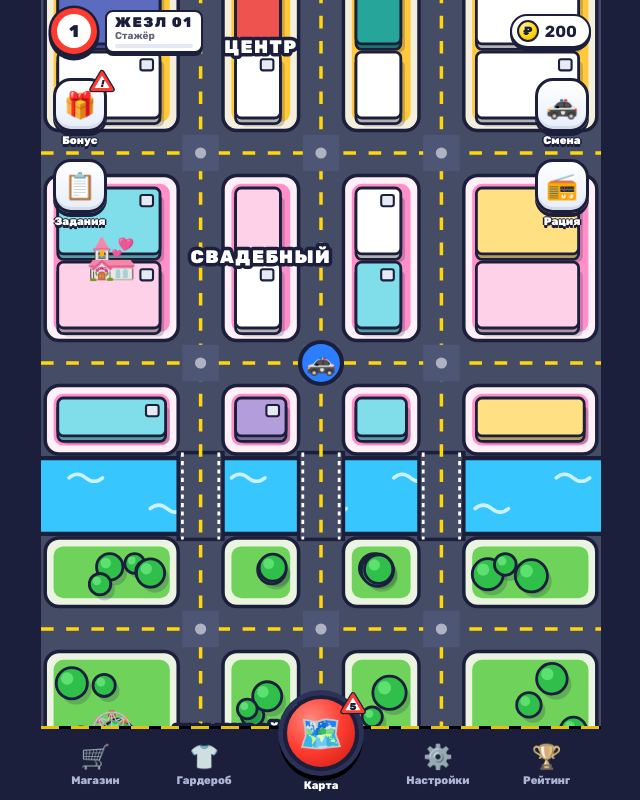
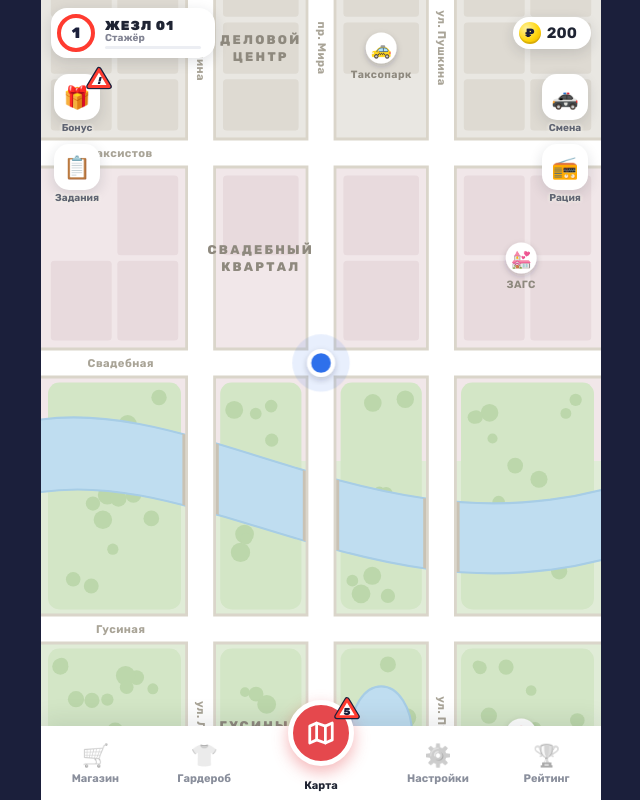
Before and after one commit to ochizzz/STOP-, a plain HTML site: page index.html in a window 1280 px wide. Shown: the whole page, without its empty margins (319-959 px from the left). Drawn offline with Linux system fonts and the light colour scheme.

Commit message:
Map: minimalist navigator style, calmer overlays and light bottom nav
- One muted palette: light land, white roads with soft casing, curved river,
  subtle district tints, low-contrast building footprints, parks and fields
- Gray street and district labels, small white POI pins
- Accent kept only for mission warning signs; dark reward pills; pulsing 'you are here' dot
- Profile, coins and side buttons as white cards with soft shadows
- Light bottom navigation with a clean map icon in the round center button

Co-Authored-By: Claude Opus 5.5 <noreply@anthropic.com>
Claude-Session: https://claude.ai/code/session_01X1T92s774tHR3iCbuJppVp

```diff
--- a/css/style.css
+++ b/css/style.css
@@ -271,3 +271,37 @@ input.sw:checked::after{transform:translateX(24px)}
 .toast{position:absolute;left:50%;top:calc(var(--safe-t) + 70px);transform:translate(-50%,-20px);opacity:0;z-index:40;background:var(--ink);color:#fff;
   font-weight:900;padding:10px 16px;border-radius:14px;border:3px solid #000;transition:.15s;pointer-events:none;white-space:nowrap;font-size:15px}
 .toast.on{opacity:1;transform:translate(-50%,0)}
+
+/* ---------- карта: спокойный «навигаторский» слой ---------- */
+#scrMap{background:#EEEBE4}
+#scrMap .mk .bob{animation:bob2 2.2s ease-in-out infinite}
+@keyframes bob2{50%{transform:translateY(-3px)}}
+#city .pulse{animation:pulse2 2s ease-out infinite;transform-box:fill-box;transform-origin:center}
+@keyframes pulse2{0%{transform:scale(.6);opacity:.35}100%{transform:scale(1.6);opacity:0}}
+#scrMap .topbar .profile{background:#fff;border-radius:16px;padding:6px 12px 6px 6px;box-shadow:0 4px 14px rgba(31,36,51,.14)}
+#scrMap .speed{width:38px;height:38px;border-width:4px;box-shadow:none;font-size:15px}
+#scrMap .plate{border:0;box-shadow:none;padding:0 2px;background:none}
+#scrMap .plate b{font-size:13px;letter-spacing:1px;color:#1F2433}
+#scrMap .plate small{opacity:.55}
+#scrMap .plate .xp{width:96px;height:3px;background:#ECEEF3}
+#scrMap .coins{border:0;box-shadow:0 4px 14px rgba(31,36,51,.14);padding:5px 14px 5px 6px;font-size:15px;color:#1F2433}
+#scrMap .coins .coin{border-width:0;box-shadow:inset 0 -2px 0 rgba(0,0,0,.12)}
+#scrMap .side{gap:10px;top:calc(var(--safe-t) + 74px)}
+#scrMap .sbtn{width:52px}
+#scrMap .sbtn .ic{width:46px;height:46px;border-radius:15px;border:0;background:#fff;box-shadow:0 4px 14px rgba(31,36,51,.14);font-size:22px}
+#scrMap .sbtn:active .ic{transform:scale(.94);box-shadow:0 2px 8px rgba(31,36,51,.14)}
+#scrMap .sbtn .lb{font-size:10px;font-weight:700;color:#5F6472;text-shadow:0 0 3px #EEEBE4,0 0 3px #EEEBE4,0 0 3px #EEEBE4}
+#scrMap .badge{top:-7px;right:-5px;width:22px;height:20px}
+
+/* ---------- нижняя навигация: светлая и спокойная ---------- */
+#nav{background:#fff;border-top:0;box-shadow:0 -6px 24px rgba(31,36,51,.10)}
+#nav::before{display:none}
+#nav button{color:#8A8F9C;font-weight:700}
+#nav button .ic{filter:grayscale(1);opacity:.55;font-size:22px}
+#nav button.on{color:#1F2433}
+#nav button.on .ic{filter:none;opacity:1;transform:translateY(-1px) scale(1.08)}
+#nav .mapBtn .ring{top:-26px;width:66px;height:66px;border:5px solid #fff;background:#E5484D;box-shadow:0 6px 16px rgba(229,72,77,.4)}
+#nav .mapBtn.on .ring{background:#E5484D}
+#nav .mapBtn:not(.on) .ring{background:#1F2433;box-shadow:0 6px 16px rgba(31,36,51,.3)}
+#nav .mapBtn .mapIc{display:block}
+.wcount{top:-30px;right:calc(50% - 40px)}
--- a/index.html
+++ b/index.html
@@ -93,7 +93,7 @@
   <nav id="nav">
     <button data-scr="scrShop"><span class="ic">🛒</span><span>Магазин</span></button>
     <button data-scr="scrWardrobe"><span class="ic">👕</span><span>Гардероб</span></button>
-    <button data-scr="scrMap" class="mapBtn on"><span class="ring"><span class="ic">🗺️</span></span><span>Карта</span><i class="wcount" id="mCount"></i></button>
+    <button data-scr="scrMap" class="mapBtn on"><span class="ring"><svg class="mapIc" viewBox="0 0 24 24" width="30" height="30" fill="none" stroke="#fff" stroke-width="2.2" stroke-linecap="round" stroke-linejoin="round"><path d="M3 6.5l5.5-2.5 7 2.5 5.5-2.5v13.5l-5.5 2.5-7-2.5-5.5 2.5z"/><path d="M8.5 4v13.5M15.5 6.5V20"/></svg></span><span>Карта</span><i class="wcount" id="mCount"></i></button>
     <button data-scr="scrSettings"><span class="ic">⚙️</span><span>Настройки</span></button>
     <button data-scr="scrRating"><span class="ic">🏆</span><span>Рейтинг</span></button>
   </nav>
--- a/js/app.js
+++ b/js/app.js
@@ -95,80 +95,73 @@
      КАРТА ГОРОДА
      ===================================================== */
   function seeded(seed) { let s = seed; return () => (s = s * 16807 % 2147483647, (s - 1) / 2147483646); }
-  const BANDS = (() => {
-    const { rows, river, road } = CITY, hr = road / 2;
-    return [
-      [0, rows[0] - hr, 'taxi'], [rows[0] + hr, rows[1] - hr, 'taxi'], [rows[1] + hr, rows[2] - hr, 'wedding'],
-      [rows[2] + hr, river[0], 'wedding'], [river[1], rows[3] - hr, 'goose'], [rows[3] + hr, rows[4] - hr, 'goose'],
-      [rows[4] + hr, rows[5] - hr, 'cow'], [rows[5] + hr, CITY.h, 'cow'],
-    ];
-  })();
+  /* Спокойная «навигаторская» карта: одна палитра, акцент — только знаки заданий */
+  const MAPC = {
+    land: '#EEEBE4', road: '#FFFFFF', casing: '#DAD5CA', water: '#BFDDF0', waterEdge: '#A7CDE6',
+    text: '#8E897E', textSoft: '#A9A497',
+    tint: { taxi: '#E9E7E2', wedding: '#F1E7E9', goose: '#E0ECD7', cow: '#EEE8D7' },
+    foot: { taxi: '#DEDAD2', wedding: '#E8DADD' },
+  };
+  const RIVER_D = 'M-10,452 C110,428 240,548 410,498 L410,548 C240,598 110,478 -10,504 Z';
+  function districtAt(y) { const r = CITY.rows; return y < r[1] ? 'taxi' : y < 476 ? 'wedding' : y < r[4] ? 'goose' : 'cow'; }
   function buildCity() {
-    const { w, h, cols, rows, river, road } = CITY, hr = road / 2;
+    const { w, h, cols, rows } = CITY, RW = 18, hr = RW / 2;
     const rand = seeded(20261126);
+    let s = `<defs>
+      <clipPath id="riverClip"><path d="${RIVER_D}"/></clipPath>
+      <filter id="soft" x="-40%" y="-40%" width="180%" height="180%"><feDropShadow dx="0" dy="2" stdDeviation="2.2" flood-color="#1F2433" flood-opacity=".22"/></filter>
+    </defs>`;
+    s += `<rect width="${w}" height="${h}" fill="${MAPC.land}"/>`;
+    // мягкие подложки районов (границы проходят по дорогам)
+    s += `<rect x="0" y="0" width="${w}" height="${rows[1]}" fill="${MAPC.tint.taxi}"/>`;
+    s += `<rect x="0" y="${rows[1]}" width="${w}" height="${480 - rows[1]}" fill="${MAPC.tint.wedding}"/>`;
+    s += `<rect x="0" y="480" width="${w}" height="${rows[4] - 480}" fill="${MAPC.tint.goose}"/>`;
+    s += `<rect x="0" y="${rows[4]}" width="${w}" height="${h - rows[4]}" fill="${MAPC.tint.cow}"/>`;
+    // кварталы
     const xs = [[0, cols[0] - hr], [cols[0] + hr, cols[1] - hr], [cols[1] + hr, cols[2] - hr], [cols[2] + hr, w]];
-    let s = `<defs>
-      <pattern id="field" width="12" height="12" patternUnits="userSpaceOnUse" patternTransform="rotate(35)"><rect width="12" height="12" fill="#9BD85B"/><rect width="6" height="12" fill="#C9E86B"/></pattern>
-    </defs>`;
-    s += `<rect width="${w}" height="${h}" fill="#454C66"/>`;
-    const landmarks = { taxi: '🚕', wedding: '💒', goose: '🎡', cow: '🐄' };
-    const usedLm = {};
-    for (const [y0, y1, th] of BANDS) {
-      const T = THEMES[th];
-      for (const [x0, x1] of xs) {
-        const bx = x0 + 3, by = y0 + 3, bw = x1 - x0 - 6, bh = y1 - y0 - 6;
-        if (bw < 20 || bh < 20) continue;
-        s += `<rect x="${bx}" y="${by}" width="${bw}" height="${bh}" rx="10" fill="${T.walk}" stroke="${INK}" stroke-width="2.5"/>`;
-        const gx = bx + 6, gy = by + 6, gw = bw - 12, gh = bh - 12;
-        if (th === 'cow' && rand() < .55) {
-          s += `<rect x="${gx}" y="${gy}" width="${gw}" height="${gh}" rx="7" fill="url(#field)"/>`;
-        } else s += `<rect x="${gx}" y="${gy}" width="${gw}" height="${gh}" rx="7" fill="${T.ground}"/>`;
-        // содержимое
-        if (th === 'goose' || (th === 'cow' && rand() < .4)) {
-          const n = 2 + rndSeed(rand, 4);
-          if (th === 'goose' && gw > 70 && gh > 40 && rand() < .5) s += `<ellipse cx="${gx + gw / 2}" cy="${gy + gh / 2}" rx="${gw / 4}" ry="${gh / 4}" fill="#38C6FF" stroke="${INK}" stroke-width="2.5"/>`;
-          for (let i = 0; i < n; i++) {
-            const tx = gx + 10 + rand() * (gw - 20), ty = gy + 10 + rand() * (gh - 20), tr = 7 + rand() * 5;
-            s += `<circle cx="${tx + 3}" cy="${ty + 4}" r="${tr}" fill="rgba(27,31,59,.2)"/><circle cx="${tx}" cy="${ty}" r="${tr}" fill="#2FBF4A" stroke="${INK}" stroke-width="2"/><circle cx="${tx - tr * .3}" cy="${ty - tr * .3}" r="${tr * .4}" fill="#5CE06F"/>`;
-          }
-        } else if (th !== 'cow' || rand() < .5) {
-          // крыши
-          const parts = gw > gh ? Math.max(1, Math.round(gw / 60)) : Math.max(1, Math.round(gh / 60));
-          for (let i = 0; i < parts; i++) {
-            let rx, ry, rw, rh;
-            if (gw > gh) { rw = gw / parts - 6; rh = gh - 10; rx = gx + 3 + i * gw / parts; ry = gy + 3; }
-            else { rw = gw - 10; rh = gh / parts - 6; rx = gx + 3; ry = gy + 3 + i * gh / parts; }
-            if (rw < 14 || rh < 14) continue;
-            const c = T.roofs[rndSeed(rand, T.roofs.length)];
-            s += `<rect x="${rx + 3}" y="${ry + 6}" width="${rw}" height="${rh}" rx="4" fill="rgba(27,31,59,.22)"/>`;
-            s += `<rect x="${rx}" y="${ry + 4}" width="${rw}" height="${rh}" rx="4" fill="${shade(c, -.3)}" stroke="${INK}" stroke-width="2"/>`;
-            s += `<rect x="${rx}" y="${ry}" width="${rw}" height="${rh}" rx="4" fill="${c}" stroke="${INK}" stroke-width="2"/>`;
-            if (rw > 24 && rh > 24 && rand() < .6) s += `<rect x="${rx + rw - 14}" y="${ry + 5}" width="9" height="8" rx="1.5" fill="#E6EAF2" stroke="${INK}" stroke-width="1.5"/>`;
-          }
-        } else {
-          // амбар
-          const bwid = Math.min(gw - 14, 50), bhei = Math.min(gh - 14, 34), ax = gx + (gw - bwid) / 2, ay = gy + (gh - bhei) / 2;
-          s += `<rect x="${ax}" y="${ay + 4}" width="${bwid}" height="${bhei}" rx="3" fill="#A32A12" stroke="${INK}" stroke-width="2"/><rect x="${ax}" y="${ay}" width="${bwid}" height="${bhei}" rx="3" fill="#D84315" stroke="${INK}" stroke-width="2"/><line x1="${ax}" y1="${ay + bhei / 2}" x2="${ax + bwid}" y2="${ay + bhei / 2}" stroke="#fff" stroke-width="2"/>`;
+    const ys = [[0, rows[0] - hr]]; for (let i = 0; i < rows.length - 1; i++) ys.push([rows[i] + hr, rows[i + 1] - hr]); ys.push([rows[rows.length - 1] + hr, h]);
+    for (const [y0, y1] of ys) for (const [x0, x1] of xs) {
+      const d = districtAt((y0 + y1) / 2), bx = x0 + 5, by = y0 + 5, bw = x1 - x0 - 10, bh = y1 - y0 - 10;
+      if (bw < 16 || bh < 16) continue;
+      if (d === 'taxi' || d === 'wedding') {
+        const nx = Math.max(1, Math.round(bw / 44)), ny = Math.max(1, Math.round(bh / (d === 'taxi' ? 40 : 56)));
+        const cw = bw / nx, ch = bh / ny;
+        for (let i = 0; i < nx; i++) for (let j = 0; j < ny; j++) {
+          if (rand() < .12) continue;
+          s += `<rect x="${(bx + i * cw + 2).toFixed(1)}" y="${(by + j * ch + 2).toFixed(1)}" width="${(cw - 4).toFixed(1)}" height="${(ch - 4).toFixed(1)}" rx="2.5" fill="${MAPC.foot[d]}"/>`;
         }
-        if (!usedLm[th] && bw > 90 && bh > 70) { usedLm[th] = 1; s += `<text x="${bx + bw / 2}" y="${by + bh / 2 + 2}" font-size="30" text-anchor="middle" dominant-baseline="middle">${landmarks[th]}</text>`; }
+      } else if (d === 'goose') {
+        s += `<rect x="${bx}" y="${by}" width="${bw}" height="${bh}" rx="8" fill="#D3E6C6"/>`;
+        const n = Math.round(bw * bh / 900);
+        for (let i = 0; i < n; i++) s += `<circle cx="${(bx + 8 + rand() * (bw - 16)).toFixed(1)}" cy="${(by + 8 + rand() * (bh - 16)).toFixed(1)}" r="${(3.5 + rand() * 3.5).toFixed(1)}" fill="#BCD7AB"/>`;
+      } else {
+        const n = Math.max(2, Math.round(bw / 22));
+        for (let i = 0; i < n; i++) s += `<rect x="${(bx + i * bw / n + 1).toFixed(1)}" y="${by}" width="${(bw / n - 2).toFixed(1)}" height="${bh}" rx="2" fill="${i % 2 ? '#E5E9D0' : '#EAE2CA'}"/>`;
       }
     }
-    // река и мосты
-    s += `<rect x="0" y="${river[0]}" width="${w}" height="${river[1] - river[0]}" fill="#38C6FF"/>`;
-    s += `<line x1="0" y1="${river[0]}" x2="${w}" y2="${river[0]}" stroke="${INK}" stroke-width="3"/><line x1="0" y1="${river[1]}" x2="${w}" y2="${river[1]}" stroke="${INK}" stroke-width="3"/>`;
-    for (let i = 0; i < 7; i++) { const x = 20 + i * 58, y = river[0] + 14 + (i % 2) * 22; s += `<path d="M${x} ${y} q6 -5 12 0 t12 0" fill="none" stroke="#fff" stroke-width="2.5" stroke-linecap="round" opacity=".75"/>`; }
-    for (const c of cols) {
-      s += `<rect x="${c - hr - 3}" y="${river[0] - 4}" width="${road + 6}" height="${river[1] - river[0] + 8}" fill="#454C66" stroke="${INK}" stroke-width="2.5"/>`;
-      s += `<line x1="${c - hr}" y1="${river[0] - 4}" x2="${c - hr}" y2="${river[1] + 4}" stroke="#fff" stroke-width="2" stroke-dasharray="3 3"/><line x1="${c + hr}" y1="${river[0] - 4}" x2="${c + hr}" y2="${river[1] + 4}" stroke="#fff" stroke-width="2" stroke-dasharray="3 3"/>`;
-    }
-    // осевые
-    for (const c of cols) s += `<line x1="${c}" y1="0" x2="${c}" y2="${h}" stroke="#FFD60A" stroke-width="2.5" stroke-dasharray="9 9"/>`;
-    for (const r of rows) s += `<line x1="0" y1="${r}" x2="${w}" y2="${r}" stroke="#FFD60A" stroke-width="2.5" stroke-dasharray="9 9"/>`;
-    // перекрёстки
-    for (const c of cols) for (const r of rows) s += `<rect x="${c - hr}" y="${r - hr}" width="${road}" height="${road}" fill="#4E5675"/><circle cx="${c}" cy="${r}" r="4" fill="#fff" opacity=".55"/>`;
-    // подписи районов
-    const labels = [[185, 'ЦЕНТР'], [335, 'СВАДЕБНЫЙ'], [675, 'ГУСИНЫЙ ПАРК'], [825, 'КОЛХОЗ «ЗАРЯ»']];
-    for (const [y, t] of labels) s += `<text x="${(cols[0] + cols[1]) / 2}" y="${y}" font-family="Rubik,sans-serif" font-weight="900" font-size="13" letter-spacing="1" text-anchor="middle" dominant-baseline="middle" fill="#fff" stroke="${INK}" stroke-width="5" paint-order="stroke" stroke-linejoin="round">${t}</text>`;
+    // пруд в парке
+    s += `<ellipse cx="243" cy="675" rx="22" ry="34" fill="${MAPC.water}" stroke="${MAPC.waterEdge}" stroke-width="1.5"/>`;
+    // река
+    s += `<path d="${RIVER_D}" fill="${MAPC.water}" stroke="${MAPC.waterEdge}" stroke-width="1.5"/>`;
+    // мосты: тёмный кант дороги только над водой
+    for (const c of cols) s += `<rect x="${c - hr - 4}" y="400" width="${RW + 8}" height="220" fill="#C9C2B4" clip-path="url(#riverClip)"/>`;
+    // дороги: кант + белое полотно
+    for (const c of cols) s += `<line x1="${c}" y1="-5" x2="${c}" y2="${h + 5}" stroke="${MAPC.casing}" stroke-width="${RW + 4}"/>`;
+    for (const r of rows) s += `<line x1="-5" y1="${r}" x2="${w + 5}" y2="${r}" stroke="${MAPC.casing}" stroke-width="${RW + 4}"/>`;
+    for (const c of cols) s += `<line x1="${c}" y1="-5" x2="${c}" y2="${h + 5}" stroke="${MAPC.road}" stroke-width="${RW}"/>`;
+    for (const r of rows) s += `<line x1="-5" y1="${r}" x2="${w + 5}" y2="${r}" stroke="${MAPC.road}" stroke-width="${RW}"/>`;
+    // названия улиц
+    const T = (x, y, t, rot, size = 8, fill = MAPC.textSoft, weight = 600, ls = .3) =>
+      `<text x="${x}" y="${y}" ${rot ? `transform="rotate(${rot} ${x} ${y})"` : ''} font-family="Rubik,sans-serif" font-weight="${weight}" font-size="${size}" letter-spacing="${ls}" fill="${fill}" text-anchor="middle" dominant-baseline="central">${t}</text>`;
+    CITY.hStreets.forEach((n, i) => s += T(57, rows[i], n));
+    CITY.vStreets.forEach((n, i) => s += T(cols[i], 185, n, 90));
+    CITY.vStreets.forEach((n, i) => s += T(cols[i], 675, n, 90));
+    // районы
+    const D = [[185, ['ДЕЛОВОЙ', 'ЦЕНТР']], [335, ['СВАДЕБНЫЙ', 'КВАРТАЛ']], [675, ['ГУСИНЫЙ', 'ПАРК']], [825, ['КОЛХОЗ', '«ЗАРЯ»']]];
+    for (const [y, [a, b]] of D) s += T(157, y - 6, a, 0, 9, MAPC.text, 800, 1.6) + T(157, y + 6, b, 0, 9, MAPC.text, 800, 1.6);
+    // точки интереса
+    const POI = [[243, 185, '🚕', 'Таксопарк'], [343, 335, '💒', 'ЗАГС'], [343, 675, '🎡', 'Колесо'], [57, 825, '🐄', 'Ферма']];
+    for (const [x, y, e, n] of POI) s += `<g filter="url(#soft)"><circle cx="${x}" cy="${y}" r="11" fill="#fff"/></g><text x="${x}" y="${y + 1}" font-size="12" text-anchor="middle" dominant-baseline="central">${e}</text>` + T(x, y + 19, n, 0, 7.5, MAPC.text, 700);
     s += `<g id="mkLayer"></g>`;
     $('city').innerHTML = s;
   }
@@ -209,16 +202,16 @@
     const { cols, rows } = CITY;
     let s = '';
     const [hc, hrw] = P.home;
-    s += `<g transform="translate(${cols[hc]},${rows[hrw]})"><circle r="15" fill="#2D7DFF" stroke="${INK}" stroke-width="3"/><text y="1" font-size="17" text-anchor="middle" dominant-baseline="middle">🚓</text></g>`;
+    s += `<g transform="translate(${cols[hc]},${rows[hrw]})"><circle class="pulse" r="16" fill="#2F6FEB" opacity=".18"/><circle r="8.5" fill="#2F6FEB" stroke="#fff" stroke-width="3" filter="url(#soft)"/></g>`;
     for (const m of P.missions) {
       const t = tplById(m.tpl), x = cols[m.ci], y = rows[m.ri];
-      s += `<g class="mk" data-key="${m.key}" transform="translate(${x},${y - 20})"><g class="bob">
-        <ellipse cx="0" cy="24" rx="16" ry="5" fill="rgba(27,31,59,.35)"/>
-        <polygon points="0,-24 24,16 -24,16" fill="#fff" stroke="${INK}" stroke-width="13" stroke-linejoin="round"/>
-        <polygon points="0,-24 24,16 -24,16" fill="#fff" stroke="#FF3B30" stroke-width="7" stroke-linejoin="round"/>
-        <text x="0" y="5" font-size="19" text-anchor="middle" dominant-baseline="middle">${t.icon}</text>
-        <g transform="translate(0,31)"><rect x="-21" y="-9" width="42" height="18" rx="9" fill="#FFD60A" stroke="${INK}" stroke-width="2.5"/>
-        <text x="0" y="1" font-family="Rubik,sans-serif" font-weight="900" font-size="11" text-anchor="middle" dominant-baseline="middle" fill="${INK}">₽${m.coins}</text></g>
+      s += `<g class="mk" data-key="${m.key}" transform="translate(${x},${y - 18})"><g class="bob">
+        <circle cx="0" cy="18" r="3" fill="#1F2433" opacity=".35"/>
+        <g filter="url(#soft)"><polygon points="0,-19 19,13 -19,13" fill="#fff" stroke="#fff" stroke-width="9" stroke-linejoin="round"/></g>
+        <polygon points="0,-19 19,13 -19,13" fill="#fff" stroke="#E5484D" stroke-width="5" stroke-linejoin="round"/>
+        <text x="0" y="3.5" font-size="14" text-anchor="middle" dominant-baseline="central">${t.icon}</text>
+        <g transform="translate(0,-31)"><rect x="-17" y="-7.5" width="34" height="15" rx="7.5" fill="#1F2433"/>
+        <text x="0" y="0.5" font-family="Rubik,sans-serif" font-weight="700" font-size="9" text-anchor="middle" dominant-baseline="central" fill="#fff">₽${m.coins}</text></g>
       </g></g>`;
     }
     $('mkLayer').innerHTML = s;
```
